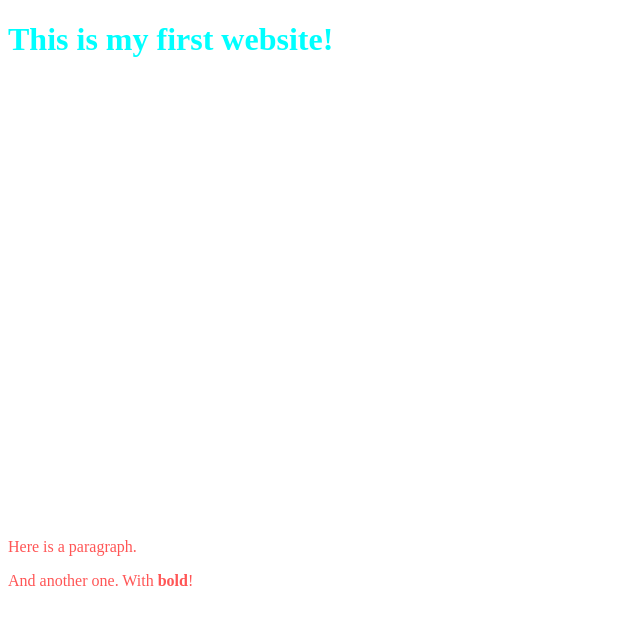
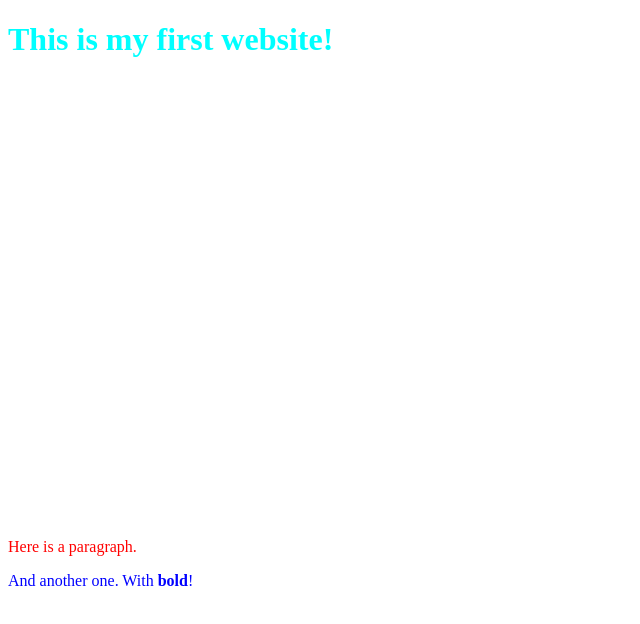
Before and after one commit to kemmerle/hello-world, a plain HTML site: page index.html in a window 1280 px wide. Shown: the whole page, without its empty margins (0-640 px from the left). Drawn offline with Linux system fonts and the light colour scheme.

Commit message:
Changed paragraphs to red and blue

```diff
--- a/main.css
+++ b/main.css
@@ -3,5 +3,10 @@ h1 {
   margin-bottom: 15em;
 }
 
-p{
-  color: #FF5555;
+p.red {
+  color: red;
+}
+
+p.blue {
+  color: blue;
+}
```
